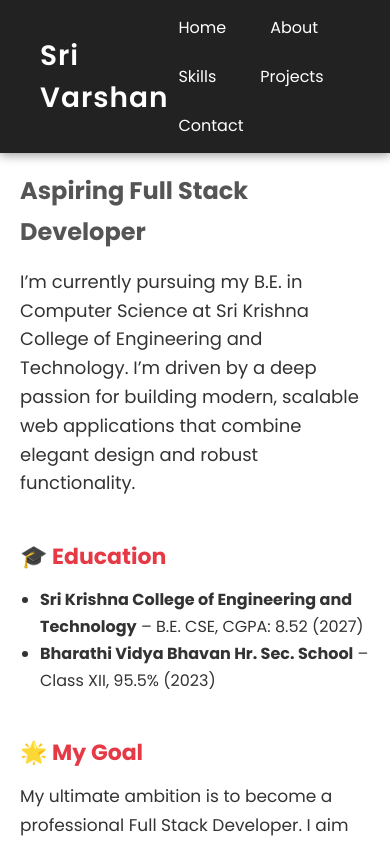
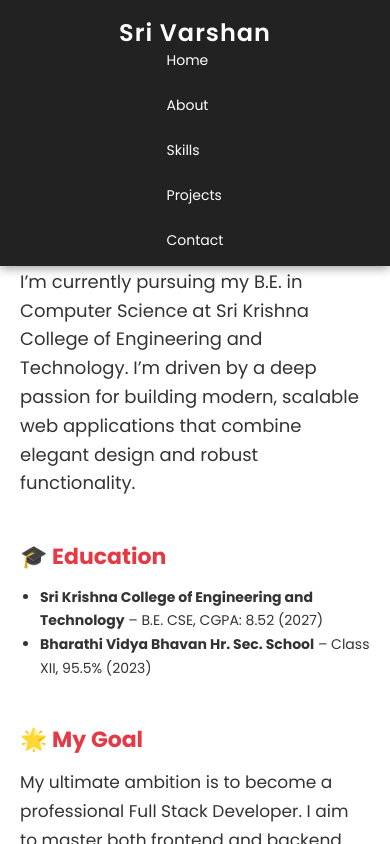
Before and after one commit to SriVarshan242/Portfolio, a React (Create React App) app in the folder portfolio-app/: page /about in a window 390 px wide. Shown: the top 844 px of the page. Built offline with nearby package versions, Linux system fonts and the light colour scheme.

Commit message:
Responsiveness added

```diff
--- a/portfolio-app/src/index.css
+++ b/portfolio-app/src/index.css
@@ -11,3 +11,89 @@ code {
   font-family: source-code-pro, Menlo, Monaco, Consolas, 'Courier New',
     monospace;
 }
+
+
+@media (max-width: 1024px) {
+
+  .about-container {
+    padding: 50px 20px;
+  }
+
+  .projects-section {
+    flex-direction: column;
+    height: auto;
+  }
+
+  .projects-left,
+  .projects-right {
+    width: 100%;
+    padding: 20px;
+  }
+
+  .contact-info {
+    width: 90%;
+    padding: 20px;
+  }
+
+  .navbar {
+    flex-direction: column;
+    padding: 10px;
+  }
+
+  .nav-links {
+    flex-direction: column;
+    gap: 15px;
+  }
+
+  .home-overlay h1 {
+    font-size: 40px;
+  }
+
+  .home-overlay p {
+    font-size: 18px;
+  }
+}
+
+@media (max-width: 768px) {
+  body {
+    font-size: 14px;
+  }
+
+  .about-container {
+    padding: 20px;
+  }
+
+  .intro h1 {
+    font-size: 28px;
+  }
+
+  .projects-section {
+    flex-direction: column;
+  }
+
+  .projects-left,
+  .projects-right {
+    width: 100%;
+    padding: 10px;
+  }
+
+  .navbar {
+    padding: 10px 20px;
+  }
+
+  .navbar .logo {
+    font-size: 24px;
+  }
+
+  .nav-links {
+    display: none;
+  }
+
+  .cta-button {
+    font-size: 16px;
+  }
+
+  .social-link {
+    font-size: 20px;
+  }
+}
--- a/portfolio-app/src/styles/Projects.css
+++ b/portfolio-app/src/styles/Projects.css
@@ -119,5 +119,5 @@ body {
   width: 100%;
   height: 100%;
   object-fit: cover;
-  object-position: center; /* Ensures the video is centered */
+  object-position: center;
 }
```
